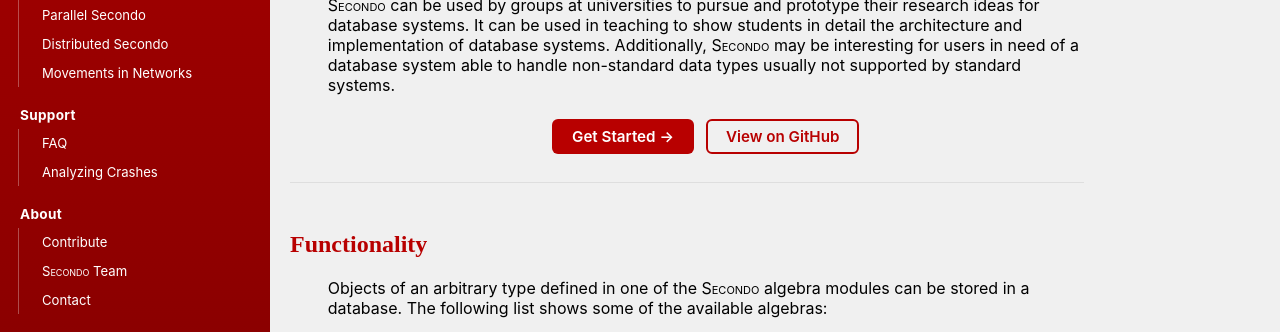
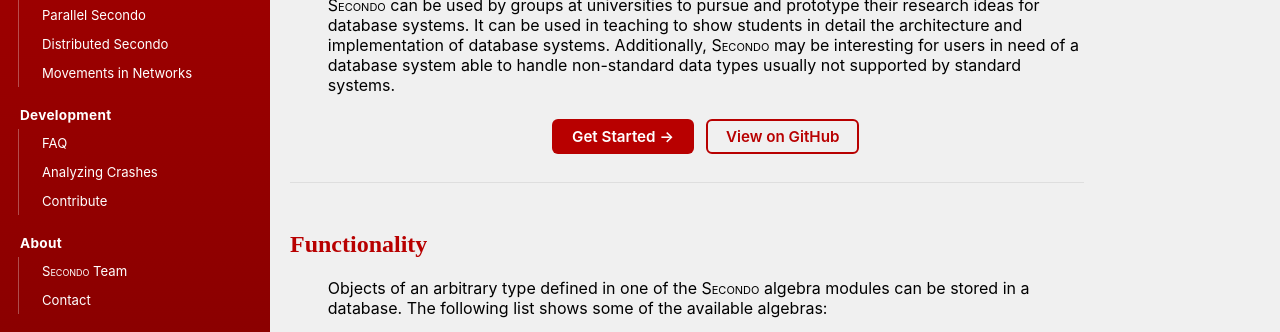
Before and after one commit to secondo-database/secondo-database.github.io, a Jekyll site: the page built from index.html, in a window 1280 px wide. Shown: the part 545-877 px from the top of the page. Built offline with Jekyll 4.4.1, drawn with Linux system fonts in a browser that asks for light colours.

Commit message:
Update menu

```diff
--- a/_includes/nav.html
+++ b/_includes/nav.html
@@ -36,16 +36,16 @@
       </ul>
     </li>
     <li>
-      <span class="navi-label">Support</span>
+      <span class="navi-label">Development</span>
       <ul>
         <li><a class="navi{% if page.url == '/content_faq.html' %} active{% endif %}"{% if page.url == '/content_faq.html' %} aria-current="page"{% endif %} href="/content_faq.html">FAQ</a></li>
         <li><a class="navi{% if page.url == '/content_debugging.html' %} active{% endif %}"{% if page.url == '/content_debugging.html' %} aria-current="page"{% endif %} href="/content_debugging.html">Analyzing Crashes</a></li>
+        <li><a class="navi{% if page.url == '/content_contributing.html' %} active{% endif %}"{% if page.url == '/content_contributing.html' %} aria-current="page"{% endif %} href="/content_contributing.html">Contribute</a></li>
       </ul>
     </li>
     <li>
       <span class="navi-label">About</span>
       <ul>
-        <li><a class="navi{% if page.url == '/content_contributing.html' %} active{% endif %}"{% if page.url == '/content_contributing.html' %} aria-current="page"{% endif %} href="/content_contributing.html">Contribute</a></li>
         <li><a class="navi{% if page.url == '/content_team.html' %} active{% endif %}"{% if page.url == '/content_team.html' %} aria-current="page"{% endif %} href="/content_team.html"><span class="secondo">Secondo</span> Team</a></li>
         <li><a class="navi{% if page.url == '/content_contact.html' %} active{% endif %}"{% if page.url == '/content_contact.html' %} aria-current="page"{% endif %} href="/content_contact.html">Contact</a></li>
       </ul>
```
